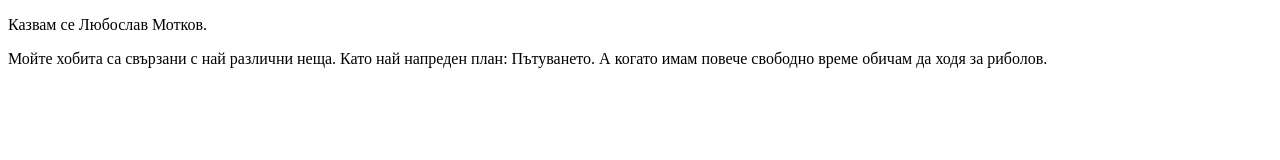
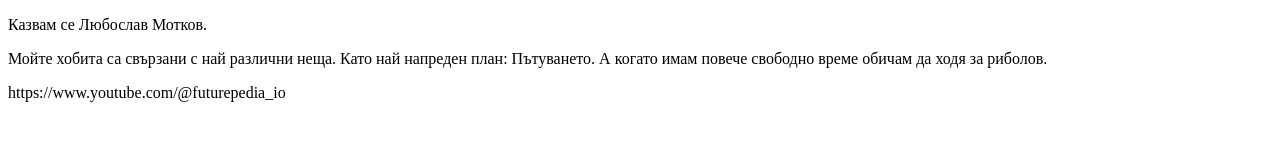
Before and after one commit to PetarNK01/stu2001321066, a plain HTML site: page index.html in a window 1280 px wide. Drawn offline with Linux system fonts and the light colour scheme.

Commit message:
add link for content creator

```diff
--- a/index.html
+++ b/index.html
@@ -19,5 +19,10 @@
 				риболов.
 			</p>
 		</div>
+
+		<!--линк към материал на любим content creator които ви е вдъхновил-->
+		<div>
+			<p>https://www.youtube.com/@futurepedia_io</p>
+		</div>
 	</body>
 </html>
```
